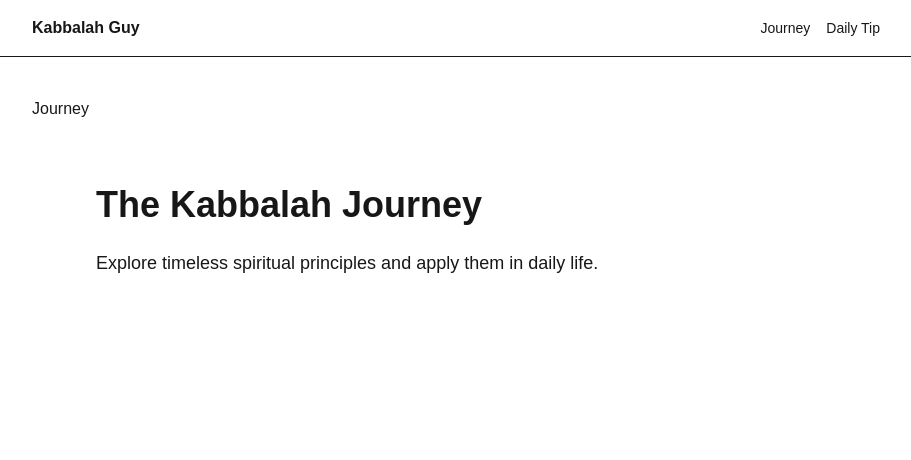
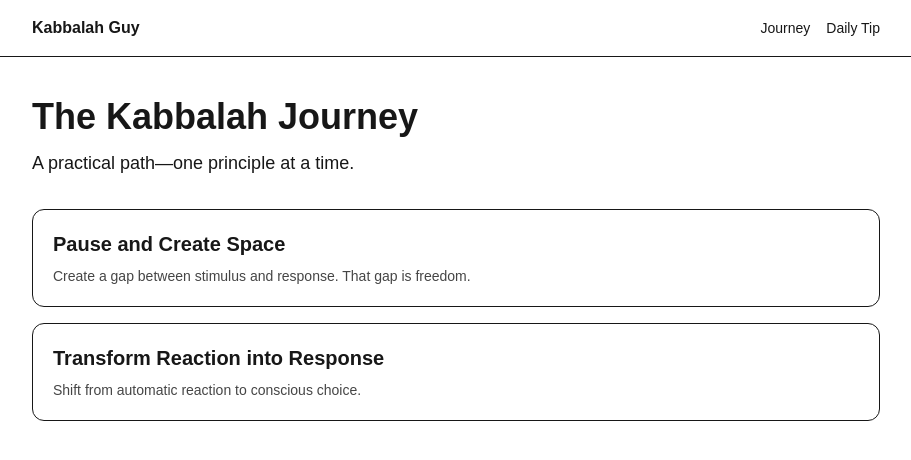
Before and after one commit to Tega83/KabbalahGuy, a Next.js app: page /journey in a window 1280 px wide. Shown: the top 460 px of the page, without its empty margins (184-1095 px from the left). Built offline with nearby package versions, Linux system fonts and the light colour scheme.

Commit message:
Add journey navigation

```diff
--- a/app/journey/page.tsx
+++ b/app/journey/page.tsx
@@ -1,17 +1,38 @@
+import Link from "next/link";
+
+const JOURNEY = [
+  {
+    slug: "pause-and-create-space",
+    title: "Pause and Create Space",
+    summary: "Create a gap between stimulus and response. That gap is freedom.",
+  },
+  {
+    slug: "transform-reaction-into-response",
+    title: "Transform Reaction into Response",
+    summary: "Shift from automatic reaction to conscious choice.",
+  },
+];
+
 export default function JourneyPage() {
   return (
-    <div>
-      <h1>Journey</h1>
+    <main>
+      <h1 className="text-4xl font-bold mb-3">The Kabbalah Journey</h1>
+      <p className="text-lg mb-8">
+        A practical path—one principle at a time.
+      </p>
 
-      <main className="max-w-3xl mx-auto px-6 py-16">
-        <h1 className="text-4xl font-bold mb-6">
-          The Kabbalah Journey
-        </h1>
-
-        <p className="text-lg mb-8">
-          Explore timeless spiritual principles and apply them in daily life.
-        </p>
-      </main>
-    </div>
+      <div className="grid gap-4">
+        {JOURNEY.map((item) => (
+          <Link
+            key={item.slug}
+            href={`/journey/${item.slug}`}
+            className="block rounded-xl border p-5 hover:shadow-sm"
+          >
+            <h2 className="text-xl font-semibold">{item.title}</h2>
+            <p className="text-sm mt-2 opacity-80">{item.summary}</p>
+          </Link>
+        ))}
+      </div>
+    </main>
   );
 }
```
